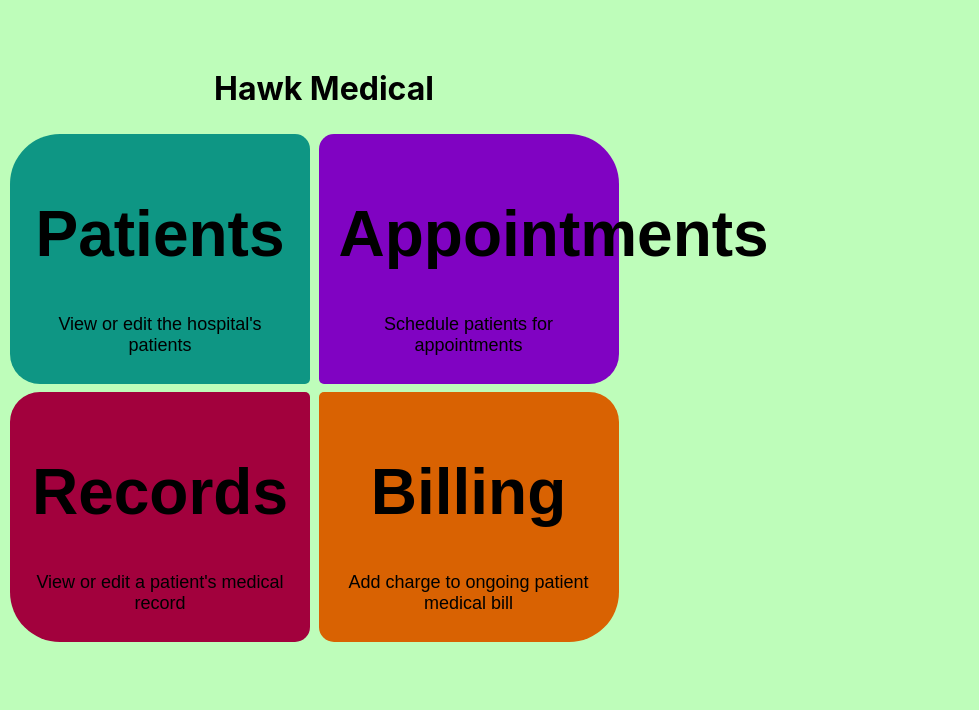
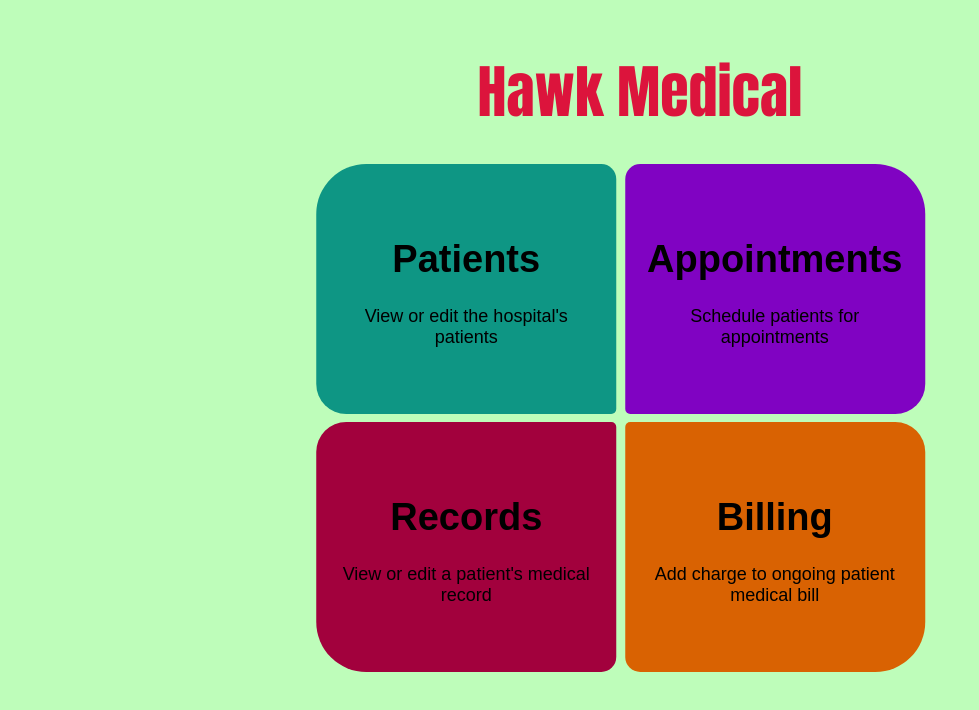
Before and after one commit to Abdullah-Alshamrani/FinalProject-, a plain HTML site: page HTML/PAHome.html in a window 1280 px wide. Shown: the whole page, without its empty margins (0-979 px from the left). Drawn offline with Linux system fonts and the light colour scheme.

Commit message:
Update PAHome.html

```diff
--- a/HTML/PAHome.html
+++ b/HTML/PAHome.html
@@ -2,6 +2,10 @@
 <body style="font-family:Inter">
 <BR><BR>
 <style>
+    .content {
+    width: 75%; /* Could be anything, but 75% works here. */
+    margin: auto; /* This is what center the content div itself. */
+ }
 body {
             background-color: #befdba; /* Set background color to orange */
             color: white; /* Set text color to white for contrast */
@@ -15,9 +19,17 @@ body {
           text-align: center;
           text-decoration: none;
           display: inline-block;
-          font-size: 32px;
+          font-size: 19px;
           margin: 4px 2px;
           cursor: pointer;
+            position: relative;
+        }
+        .horizontal-center {
+          margin: 0;
+          position: absolute;
+          top: 20%;
+          -ms-transform: translateX(50%);
+          transform: translateX(50%);
         }
         /* Style for rounded corners for buttons */
         #roundCornersTL {
@@ -50,9 +62,15 @@ body {
         }
 
         /* Style for the header */
+        h0 {
+            text-align: center;
+            color: crimson; /* Set header text color to crimson */
+            font-size: 58px;
+            font-family: Impact;
+        }
         h1 {
             text-align: center;
-            color: black; /* Set header text color to purple */
+            color: black; /* Set header text color to black */
         }
 
         /* Style for a paragraph */
@@ -66,12 +84,12 @@ body {
     float: unset;
 }
 </style>
-<div class="Patients">
+<div class="Patients" align="center">
     <div>
-      <h1>Hawk Medical</h1>
+      <h0>Hawk Medical</h0>
     </div>
 </div>
-
+<div class="horizontal-center">
     <button class="button TL" id="roundCornersTL" onclick="window.location.href='PAPatients.html'">
         <h1>Patients</h1>
         <p>View or edit the hospital's patients</p>
@@ -93,8 +111,8 @@ body {
         <h1>Billing</h1>
         <p>Add charge to ongoing patient medical bill</p>
     </button>
-
-<FORM NAME="home" ACTION="http://localhost:3000/PAhome" METHOD="post">
+</div>
+<FORM NAME="home" ACTION="http://localhost:5000/PAhome" METHOD="post">
 </FORM>
 </body>
 </html>
```
Lines whose indentation alone changed are shown as unchanged.
